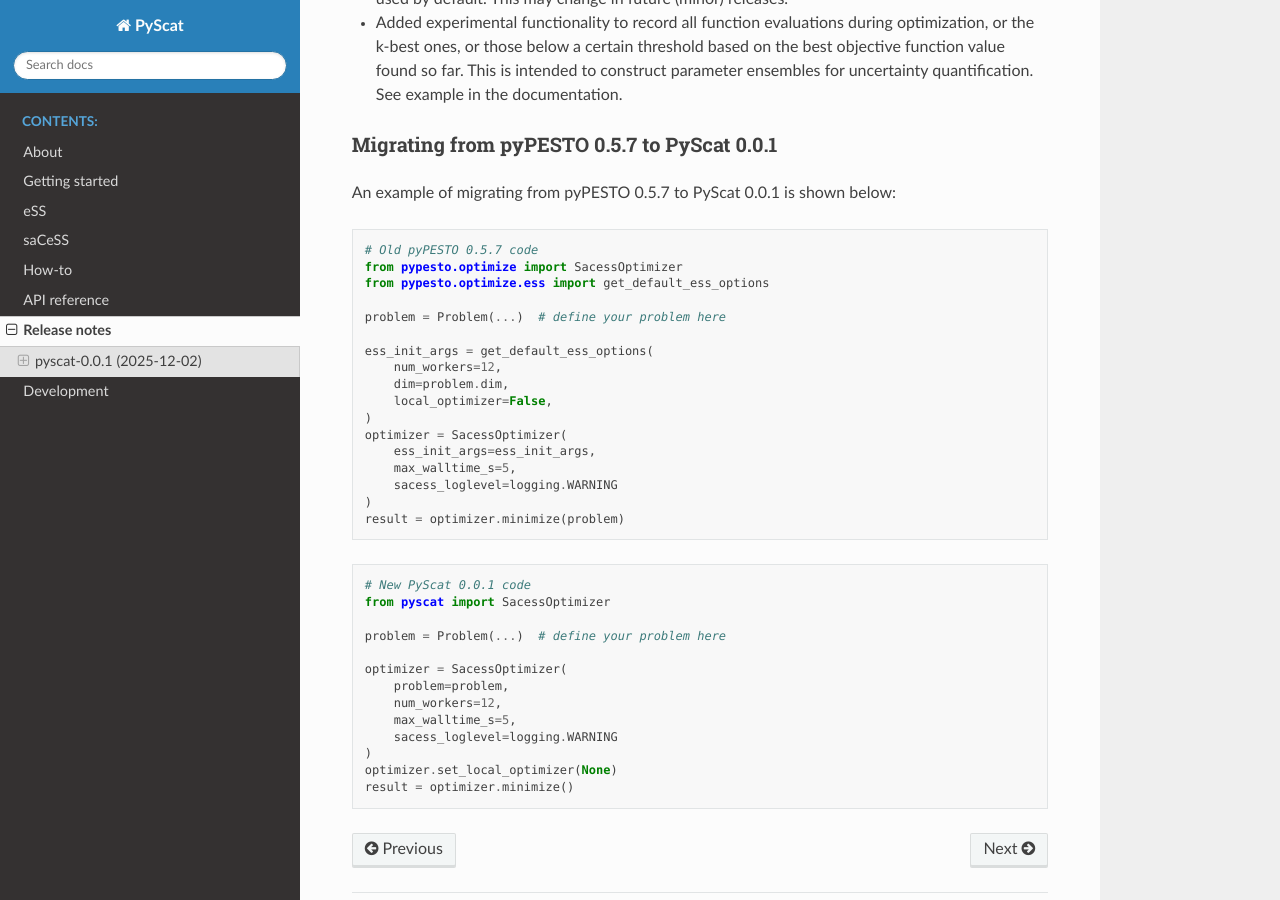
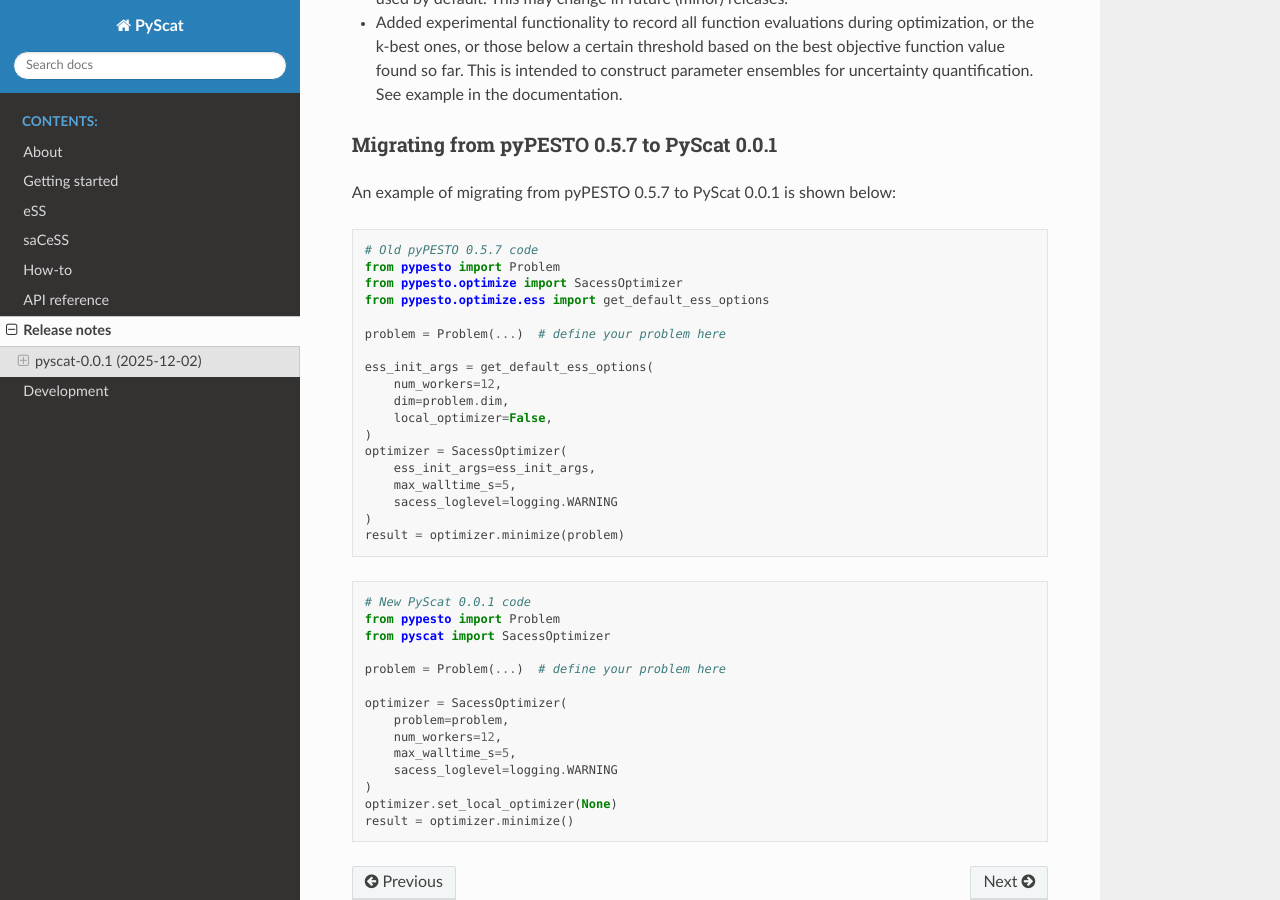
Before and after one commit to ICB-DCM/pyscat, a Sphinx documentation site: the page built from doc/release_notes.rst, in a window 1280 px wide and 900 px high, scrolled down 620 px. Built offline with Sphinx 7.4.7 and the Read the Docs theme 3.1.0, drawn with Linux system fonts in a browser that asks for light colours.

Commit message:
Make pypesto dependency explicit in migration guide (#62)

```diff
--- a/doc/release_notes.rst
+++ b/doc/release_notes.rst
@@ -42,6 +42,7 @@
 .. code-block:: python
 
     # Old pyPESTO 0.5.7 code
+    from pypesto import Problem
     from pypesto.optimize import SacessOptimizer
     from pypesto.optimize.ess import get_default_ess_options
 
@@ -63,6 +64,7 @@
 .. code-block:: python
 
     # New PyScat 0.0.1 code
+    from pypesto import Problem
     from pyscat import SacessOptimizer
 
     problem = Problem(...)  # define your problem here
```
